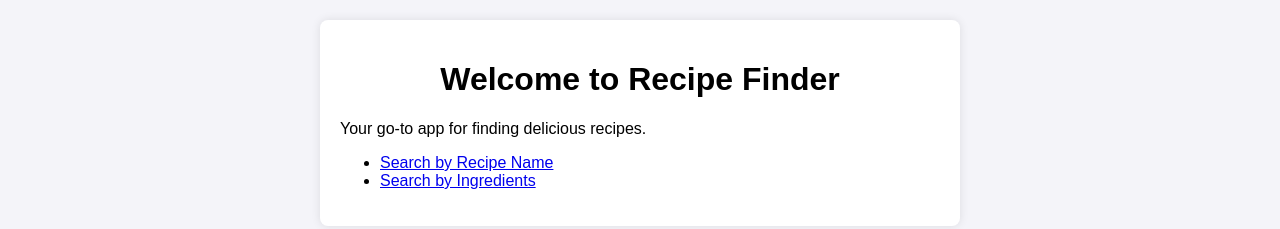
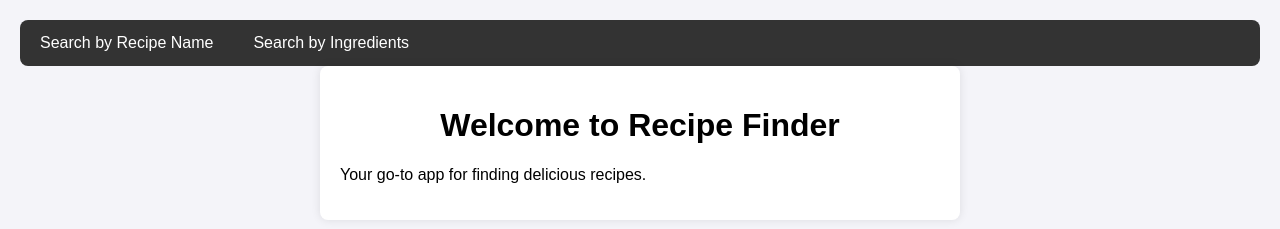
Before and after one commit to OmSathe/Recipe-Finder, a plain HTML site: page frontend/index.html in a window 1280 px wide. Drawn offline with Linux system fonts and the light colour scheme.

Commit message:
Introduced a navigation bar at the top
need to fix the spacing from the main content and look to add more pages in the future*

```diff
--- a/frontend/css/main.css
+++ b/frontend/css/main.css
@@ -1,3 +1,31 @@
+.navbar {
+    background-color: #333;
+    overflow: hidden;
+    border-radius: 8px;
+}
+
+.navbar ul {
+    list-style-type: none;
+    margin: 0;
+    padding: 0;
+}
+
+.navbar ul li {
+    float: left;
+}
+
+.navbar ul li a {
+    display: block;
+    color: white;
+    text-align: center;
+    padding: 14px 20px;
+    text-decoration: none;
+}
+
+.navbar ul li a:hover {
+    background-color: #111;
+}
+
 body {
     font-family: Arial, sans-serif;
     margin: 20px;
--- a/frontend/index.html
+++ b/frontend/index.html
@@ -7,15 +7,15 @@
     <link rel="stylesheet" href="css/main.css">
 </head>
 <body>
+    <nav class="navbar">
+        <ul>
+            <li><a href="name.html">Search by Recipe Name</a></li>
+            <li><a href="ingredients.html">Search by Ingredients</a></li>
+        </ul>
+    </nav>
     <div class="container">
         <h1>Welcome to Recipe Finder</h1>
         <p>Your go-to app for finding delicious recipes.</p>
-        <nav>
-            <ul>
-                <li><a href="name.html">Search by Recipe Name</a></li>
-                <li><a href="ingredients.html">Search by Ingredients</a></li>
-            </ul>
-        </nav>
     </div>
 </body>
 </html>
```
Also changed, not shown: frontend/ingredients.html (+6 -6 lines), frontend/name.html (+6 -6 lines).
